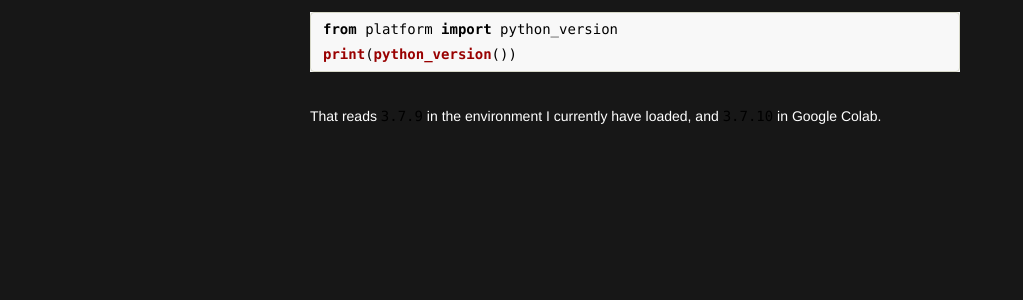
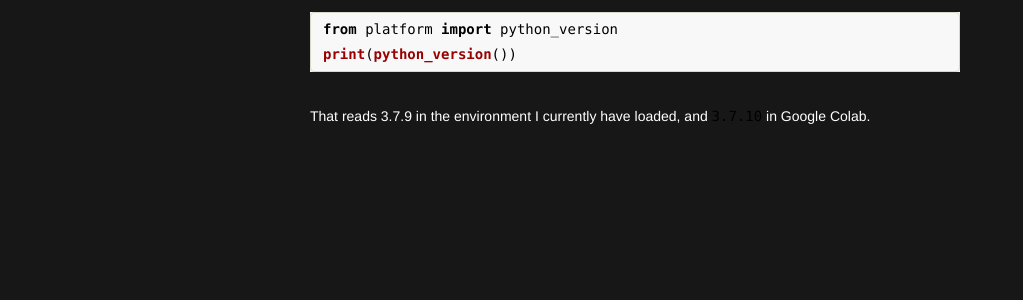
Before and after one commit to wstoffers/wstoffers.github.io, a Jekyll site: the page built from wickedoop/index.md, in a window 1280 px wide. Shown: the part 445-745 px from the top of the page, without its empty margins (0-1023 px from the left). Built offline with Jekyll 4.4.1, drawn with Linux system fonts in a browser that asks for light colours; our own code applies the rules of GitHub Pages for plain Markdown files; a script that is not in the unit is left out; the repository's description, which GitHub fills in, is left out.

Commit message:
Trying new tag

````diff
--- a/wickedoop/index.md
+++ b/wickedoop/index.md
@@ -12,4 +12,4 @@ I'll leave the theory and detail to your instructors. Nothing here is going to b
 from platform import python_version
 print(python_version())
 ```
-That reads `3.7.9` in the environment I currently have loaded, and `3.7.10` in Google Colab.
+That reads <c-s>3.7.9</c-s> in the environment I currently have loaded, and `3.7.10` in Google Colab.
````
